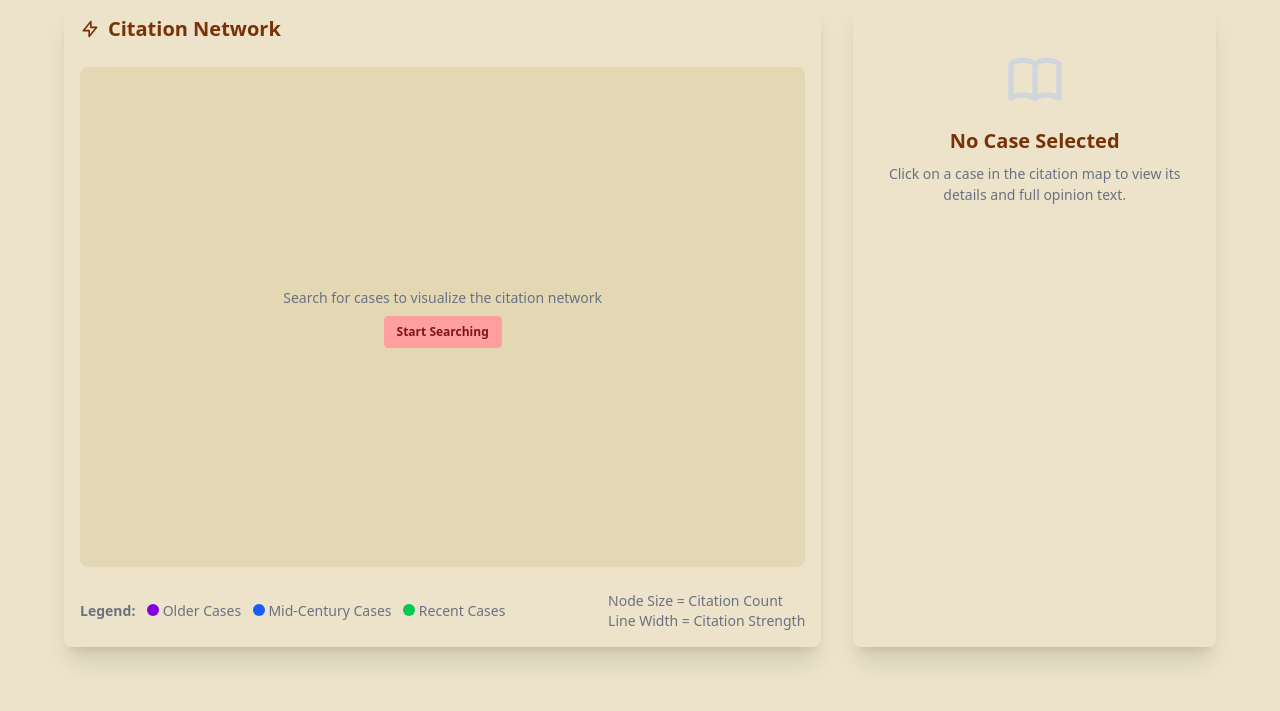
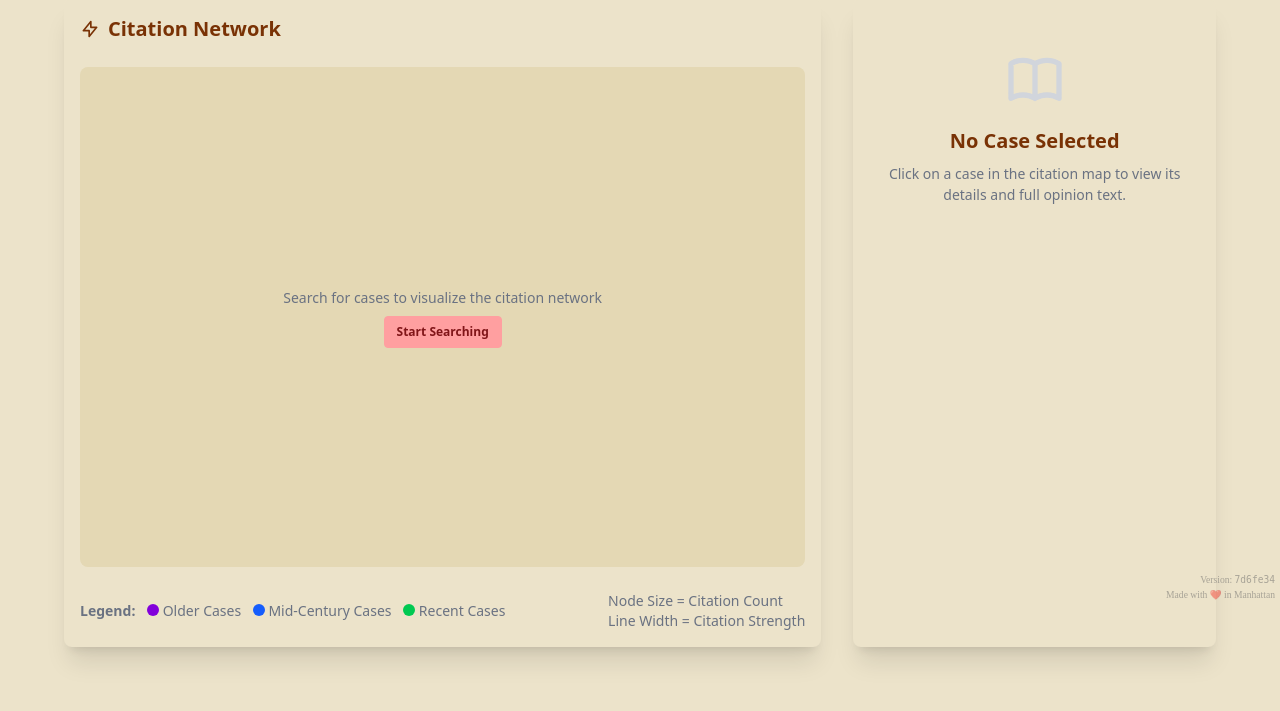
Before and after one commit to jbgolds/os-legal-explorer, a FastAPI app: page / in a window 1280 px wide. Shown: the part 193-904 px from the top of the page. Run offline with FastAPI, Linux system fonts and the light colour scheme; parts of the project's set-up code (start-up, migrations or seed data) failed here and were passed over; some libraries are stand-ins or nearby versions.

Commit message:
add footer :-)

```diff
--- a/src/frontend/templates/base.html
+++ b/src/frontend/templates/base.html
@@ -55,6 +55,12 @@
         {% block content %}{% endblock %}
     </main>
 
+    <!-- Footer -->
+    <div
+        style="position: fixed; bottom: 2px; right: 2px; z-index: 10; font-size: 0.6rem; text-align: right; font-family: serif; color: rgba(100, 100, 100, 0.5); padding: 3px;">
+        <div>Version: <span style="font-family: monospace;">7d6fe34</span></div>
+        <div>Made with ❤️ in Manhattan</div>
+    </div>
 
     <!-- JavaScript -->
     <script src="{{ url_for('static', path='js/utils/api.js') }}" type="module"></script>
```
